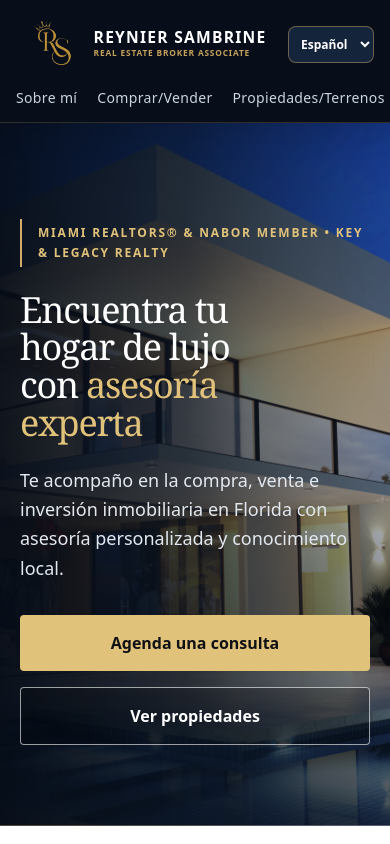
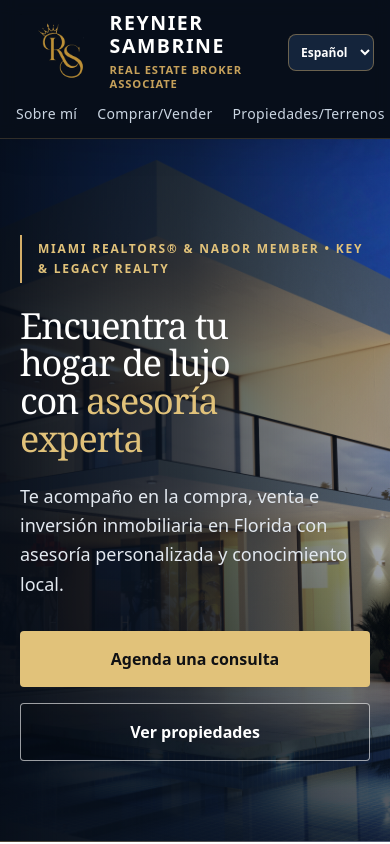
Before and after one commit to ReynierSambrine/reyniersambrine, a plain HTML site: page index.html in a window 390 px wide. Shown: the top 844 px of the page. Drawn offline with nearby package versions, Linux system fonts and the light colour scheme.

Commit message:
Enlarge header branding
Co-authored-by: copilot-swe-agent[bot] <198982749+Copilot@users.noreply.github.com>

```diff
--- a/index.html
+++ b/index.html
@@ -20,11 +20,11 @@
       border-color: rgba(212, 174, 105, .2);
       box-shadow: 0 8px 30px rgba(0, 0, 0, .12);
     }
-    header > div { min-height: 7rem; }
+    header > div { min-height: 9rem; }
     header > div > a { gap: .75rem; }
-    header > div > a img { width: 6rem; height: 6rem; }
-    header > div > a span:first-child { font-size: clamp(1.05rem, 2.4vw, 1.8rem); letter-spacing: .08em; }
-    header > div > a span:last-child { font-size: .65rem; letter-spacing: .18em; }
+    header > div > a img { width: 8rem; height: 8rem; }
+    header > div > a span:first-child { font-size: clamp(1.35rem, 3vw, 2.4rem); letter-spacing: .08em; line-height: 1.15; }
+    header > div > a span:last-child { margin-top: .35rem; font-size: .9rem; letter-spacing: .15em; line-height: 1.3; }
     header select { background: #14243b; border-color: rgba(212, 174, 105, .45); }
     header nav { gap: 2rem; padding-bottom: 1rem; letter-spacing: .025em; }
     header nav a { position: relative; }
@@ -93,12 +93,12 @@
     #properties h2, #contact h2 { color: #fff; }
 
     @media (max-width: 640px) {
-      html { scroll-padding-top: 9rem; }
-      header > div { min-height: 5.5rem; }
+      html { scroll-padding-top: 10rem; }
+      header > div { min-height: 6.5rem; }
       header > div > a { gap: .35rem; }
-      header > div > a img { width: 4.5rem; height: 4.5rem; }
-      header > div > a span:first-child { font-size: clamp(.85rem, 4vw, 1.15rem); }
-      header > div > a span:last-child { font-size: .52rem; letter-spacing: .1em; }
+      header > div > a img { width: 5.5rem; height: 5.5rem; }
+      header > div > a span:first-child { font-size: clamp(1.05rem, 5vw, 1.4rem); }
+      header > div > a span:last-child { font-size: .7rem; letter-spacing: .08em; }
       header select { padding: .5rem; font-size: .75rem; }
       header nav { justify-content: flex-start; gap: 1.25rem; padding-bottom: .85rem; }
       .hero-image { background-position: 60% center; }
@@ -116,8 +116,8 @@
       <a href="#inicio" class="flex min-w-0 items-center gap-5" aria-label="Inicio">
         <img src="./Logo%20dorado.png" alt="Logo de Reynier Sambrine" class="h-32 w-32 shrink-0 object-contain sm:h-40 sm:w-40">
         <div class="min-w-0">
-          <span class="block truncate text-3xl font-bold tracking-wider sm:text-5xl">REYNIER SAMBRINE</span>
-          <span class="block truncate text-base font-semibold uppercase tracking-widest text-[#C6A15B] sm:text-lg">Real Estate Broker Associate</span>
+          <span class="block text-3xl font-bold tracking-wider sm:text-5xl">REYNIER SAMBRINE</span>
+          <span class="block text-base font-semibold uppercase tracking-widest text-[#C6A15B] sm:text-lg">Real Estate Broker Associate</span>
         </div>
       </a>
       <label for="language-selector" class="sr-only" data-i18n="languageLabel">Seleccionar idioma</label>
```
